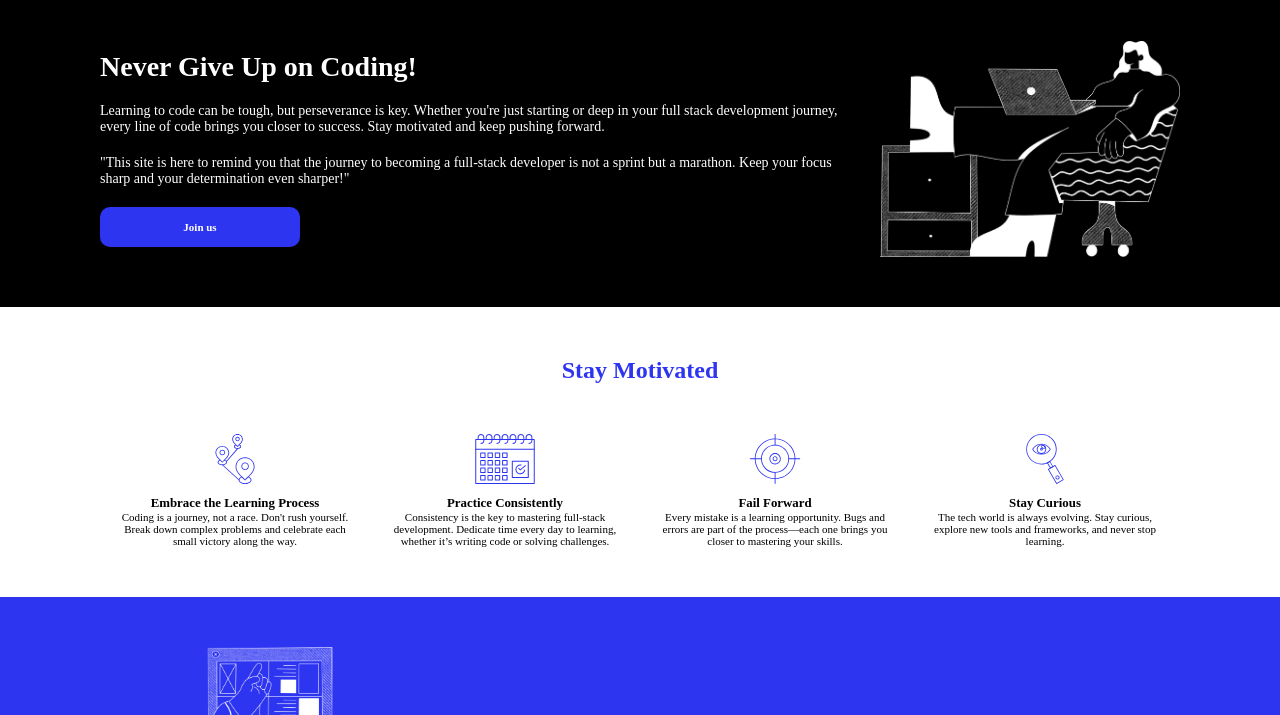
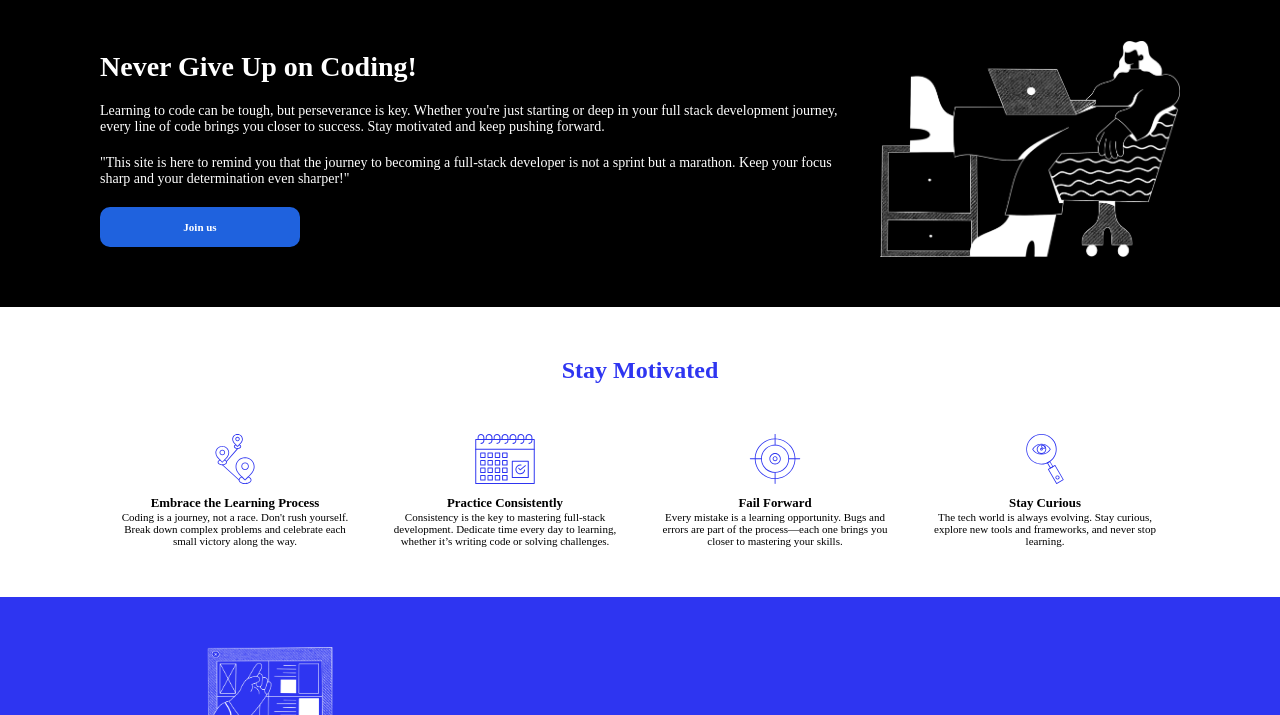
Before and after one commit to nancygespens/TOP_LandingPage, a plain HTML site: page index.html in a window 1280 px wide. In both pictures the pointer is over the button "Join us". Shown: the part 64-779 px from the top of the page. Drawn offline with Linux system fonts and the light colour scheme.

Commit message:
Landing page: Added the hover style for buttons

```diff
--- a/styles.css
+++ b/styles.css
@@ -234,3 +234,10 @@
 .text-footer {
     font-size: 11px;
 }
+
+
+
+button:hover {
+    background-color: #1F62DE;
+    transition: 0.7s;
+}
```
